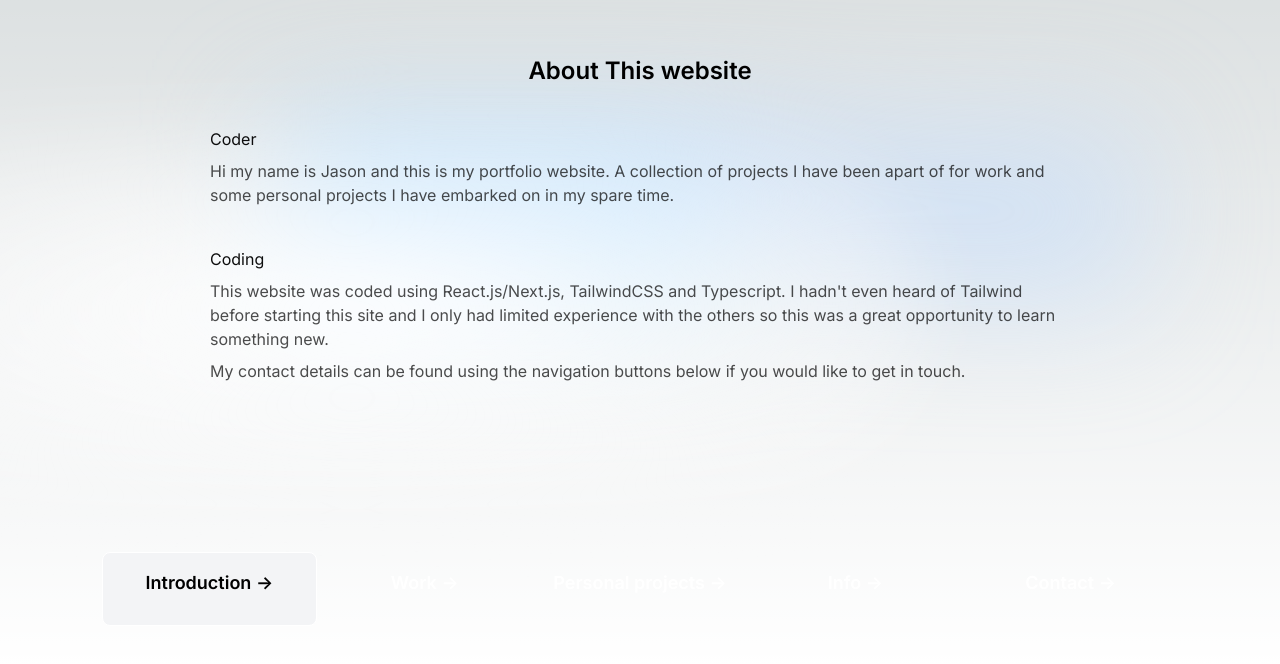
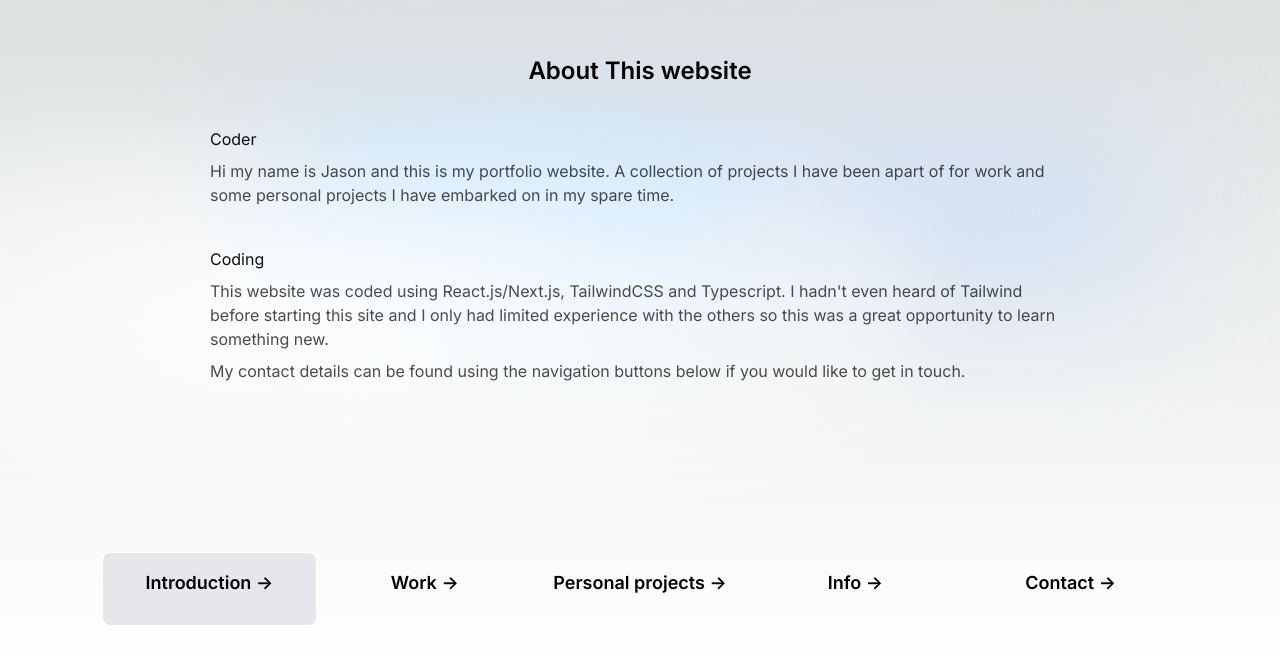
Before and after one commit to JasonT1000/portfolioweb, a Next.js app: page / in a window 1280 px wide. Shown: the part 134-798 px from the top of the page. Built offline with nearby package versions, Linux system fonts and the light colour scheme.

Commit message:
Fixed light theme text style

```diff
--- a/src/app/components/ButtonMain.tsx
+++ b/src/app/components/ButtonMain.tsx
@@ -8,8 +8,8 @@ interface Props{
 }
 
 const ButtonMain = ({title, description, updateActivePageSection, activePageSection}:Props) => {
-    const activeButtonClass:string = " text-black dark:text-white border-white bg-gray-100 dark:border-white dark:lg:border-neutral-700 dark:bg-neutral-800/30 group rounded-lg border border-transparent px-5 py-4 transition-colors hover:border-gray-300 hover:bg-gray-100 hover:dark:border-neutral-700 hover:dark:bg-neutral-800/30";
-    const inactiveButtonClass:string = "group/navButton text-white dark:text-white rounded-lg border border-stone-600 md:border-transparent px-5 py-4 transition-colors hover:border-gray-300 hover:bg-gray-100 hover:dark:border-neutral-700 hover:dark:bg-neutral-800/30";
+    const activeButtonClass:string = " text-black dark:text-white border-white bg-gray-200 dark:border-white dark:lg:border-neutral-700 dark:bg-neutral-800/30 group rounded-lg border border-transparent px-5 py-4 transition-colors hover:border-gray-300 hover:bg-gray-100 hover:dark:border-neutral-700 hover:dark:bg-neutral-800/30";
+    const inactiveButtonClass:string = "group/navButton text-black dark:text-white rounded-lg border border-stone-600 md:border-transparent px-5 py-4 transition-colors hover:border-gray-300 hover:bg-gray-100 hover:dark:border-neutral-700 hover:dark:bg-neutral-800/30";
     const [currentButtonClass, setCurrentButtonClass] = useState(inactiveButtonClass)
 
     const handleClick = () =>{
```
